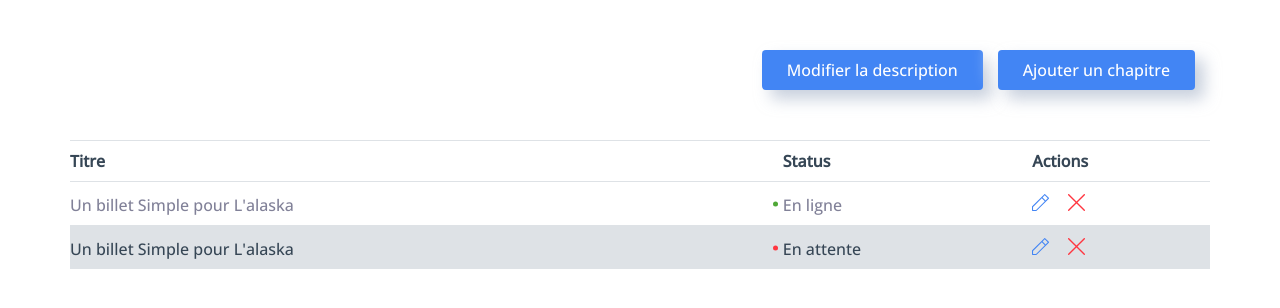
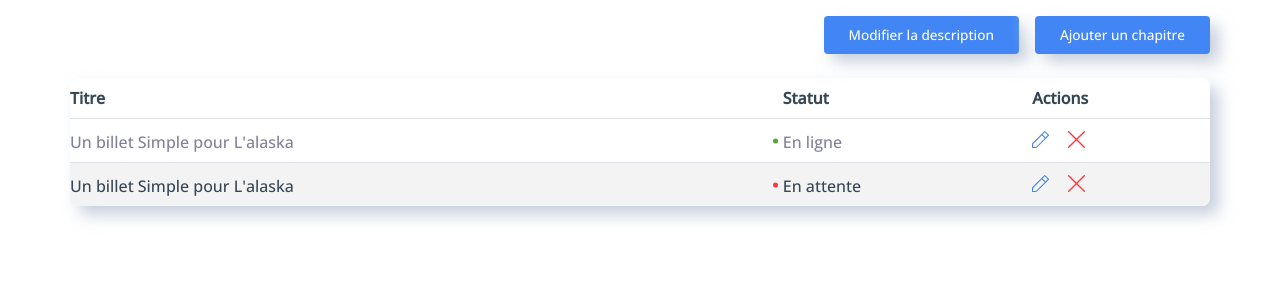
Before and after one commit to Sx-Nyx/forteroche, a PHP site: template templates/admin/index.php in a window 1280 px wide. Shown: the part 66-374 px from the top of the page. Run offline with PHP 8.4, Linux system fonts and the light colour scheme; the template is opened without the code that fills it, so the values that code supplies are empty.

Commit message:
style(admin page): fix add button

```diff
--- a/templates/admin/index.php
+++ b/templates/admin/index.php
@@ -11,7 +11,7 @@
         <thead>
         <tr>
             <th>Titre</th>
-            <th>Status</th>
+            <th>Statut</th>
             <th>Actions</th>
         </tr>
         </thead>
```
Also changed, not shown: public/assets/css/main.css, public/assets/scss/pages/_admin.scss, 1 other file.
